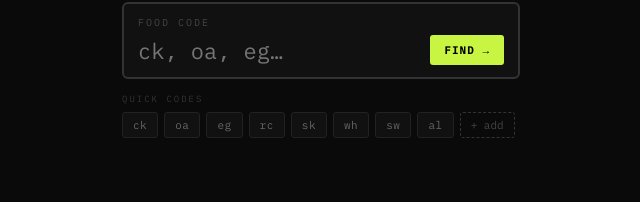
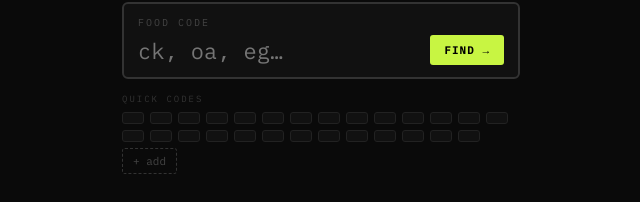
Before and after one commit to aprofeit/macros-pwa, a React (Vite) app: page / in a window 1280 px wide. Shown: the part 253-455 px from the top of the page, without its empty margins (319-959 px from the left). Built offline with nearby package versions, Linux system fonts and the light colour scheme.

Commit message:
Add prefix food matching helper, JSON seed list, and useCount tracking
- Introduce matchFood.js (normalize, rank by name prefix and useCount).
- Load default foods from seedFoods.json; drop legacy code on migrate.
- Expose incrementFoodUse and default useCount on new foods.

```diff
--- /dev/null
+++ b/src/seedFoods.json
@@ -0,0 +1,29 @@
+[
+  { "id": 1, "name": "Chicken breast", "protein": 31, "fat": 3.6, "carbs": 0, "kcal": 165, "defaultQty": 150, "useCount": 0 },
+  { "id": 2, "name": "Eggs", "protein": 13, "fat": 11, "carbs": 1, "kcal": 155, "defaultQty": 100, "useCount": 0 },
+  { "id": 3, "name": "Basmati rice (cooked)", "protein": 2.7, "fat": 0.3, "carbs": 28, "kcal": 130, "defaultQty": 200, "useCount": 0 },
+  { "id": 4, "name": "Oikos protein Greek yogurt", "protein": 10, "fat": 0.5, "carbs": 6, "kcal": 70, "defaultQty": 175, "useCount": 0 },
+  { "id": 5, "name": "Oikos no sugar Greek yogurt", "protein": 10, "fat": 0, "carbs": 4, "kcal": 60, "defaultQty": 175, "useCount": 0 },
+  { "id": 6, "name": "Liberté protein Greek yogurt", "protein": 10, "fat": 2, "carbs": 5, "kcal": 70, "defaultQty": 175, "useCount": 0 },
+  { "id": 7, "name": "Harvest Fresh kale slaw", "protein": 2, "fat": 0.2, "carbs": 5, "kcal": 28, "defaultQty": 100, "useCount": 0 },
+  { "id": 8, "name": "Milk 1%", "protein": 3.3, "fat": 1, "carbs": 4.8, "kcal": 42, "defaultQty": 250, "useCount": 0 },
+  { "id": 9, "name": "Protein powder", "protein": 75, "fat": 5, "carbs": 8, "kcal": 380, "defaultQty": 35, "useCount": 0 },
+  { "id": 10, "name": "Lindt dark chocolate", "protein": 7, "fat": 32, "carbs": 45, "kcal": 540, "defaultQty": 30, "useCount": 0 },
+  { "id": 11, "name": "Farm Girl rainbow hoops cereal", "protein": 8, "fat": 2, "carbs": 82, "kcal": 380, "defaultQty": 45, "useCount": 0 },
+  { "id": 12, "name": "Casa Mendosa whole wheat tortilla", "protein": 8.5, "fat": 7, "carbs": 52, "kcal": 310, "defaultQty": 50, "useCount": 0 },
+  { "id": 13, "name": "Light mayo", "protein": 2, "fat": 25, "carbs": 12, "kcal": 270, "defaultQty": 15, "useCount": 0 },
+  { "id": 14, "name": "Turkey breast", "protein": 29, "fat": 2, "carbs": 0, "kcal": 135, "defaultQty": 100, "useCount": 0 },
+  { "id": 15, "name": "Banana", "protein": 1, "fat": 0.3, "carbs": 23, "kcal": 89, "defaultQty": 120, "useCount": 0 },
+  { "id": 16, "name": "Skittles", "protein": 0, "fat": 4, "carbs": 91, "kcal": 400, "defaultQty": 40, "useCount": 0 },
+  { "id": 17, "name": "Farm Boy California blend", "protein": 2.5, "fat": 0.2, "carbs": 7, "kcal": 35, "defaultQty": 150, "useCount": 0 },
+  { "id": 18, "name": "Farm Boy seasoned wedges", "protein": 2.5, "fat": 12, "carbs": 28, "kcal": 220, "defaultQty": 150, "useCount": 0 },
+  { "id": 19, "name": "Country Harvest 14 grain", "protein": 11, "fat": 4, "carbs": 43, "kcal": 250, "defaultQty": 45, "useCount": 0 },
+  { "id": 20, "name": "Country Harvest protein", "protein": 14, "fat": 4, "carbs": 35, "kcal": 240, "defaultQty": 45, "useCount": 0 },
+  { "id": 21, "name": "Butter", "protein": 0.5, "fat": 81, "carbs": 0.5, "kcal": 717, "defaultQty": 14, "useCount": 0 },
+  { "id": 22, "name": "Avocado oil", "protein": 0, "fat": 100, "carbs": 0, "kcal": 884, "defaultQty": 10, "useCount": 0 },
+  { "id": 23, "name": "Olive oil", "protein": 0, "fat": 100, "carbs": 0, "kcal": 884, "defaultQty": 10, "useCount": 0 },
+  { "id": 24, "name": "Farm Boy Pacific shrimp", "protein": 24, "fat": 0.3, "carbs": 0, "kcal": 99, "defaultQty": 120, "useCount": 0 },
+  { "id": 25, "name": "Farm Boy peas & carrots", "protein": 3, "fat": 0.4, "carbs": 12, "kcal": 65, "defaultQty": 130, "useCount": 0 },
+  { "id": 26, "name": "Stubbs spicy BBQ sauce", "protein": 0.5, "fat": 0, "carbs": 40, "kcal": 160, "defaultQty": 40, "useCount": 0 },
+  { "id": 27, "name": "Sprague lentil soup", "protein": 4.5, "fat": 2, "carbs": 11, "kcal": 85, "defaultQty": 250, "useCount": 0 }
+]
--- a/src/useMacroStore.js
+++ b/src/useMacroStore.js
@@ -1,17 +1,17 @@
 import { useState, useEffect } from "react";
+import seedFoods from "./seedFoods.json";
 
 const DEFAULT_TARGETS = { protein: 165, fat: 50, carbs: 220, kcal: 1800 };
 
-const SEED_FOODS = [
-  { id: 1, code: "ck", name: "Chicken breast",      protein: 31,  fat: 3.6, carbs: 0,  kcal: 165, defaultQty: 150 },
-  { id: 2, code: "oa", name: "Oats",                protein: 13,  fat: 7,   carbs: 66, kcal: 389, defaultQty: 80  },
-  { id: 3, code: "eg", name: "Eggs",                protein: 13,  fat: 11,  carbs: 1,  kcal: 155, defaultQty: 100 },
-  { id: 4, code: "rc", name: "White rice (cooked)", protein: 2.7, fat: 0.3, carbs: 28, kcal: 130, defaultQty: 200 },
-  { id: 5, code: "sk", name: "Greek yogurt (0%)",   protein: 10,  fat: 0.4, carbs: 3.6,kcal: 59,  defaultQty: 200 },
-  { id: 6, code: "wh", name: "Whey protein",        protein: 80,  fat: 5,   carbs: 8,  kcal: 400, defaultQty: 30  },
-  { id: 7, code: "sw", name: "Sweet potato",        protein: 1.6, fat: 0.1, carbs: 20, kcal: 86,  defaultQty: 150 },
-  { id: 8, code: "al", name: "Almonds",             protein: 21,  fat: 50,  carbs: 22, kcal: 579, defaultQty: 30  },
-];
+function migrateFoods(list) {
+  return (Array.isArray(list) ? list : []).map((f) => {
+    const { code: _drop, ...rest } = f;
+    return {
+      ...rest,
+      useCount: typeof f.useCount === "number" ? f.useCount : 0,
+    };
+  });
+}
 
 function load(key, fallback) {
   try {
@@ -23,21 +23,23 @@ function load(key, fallback) {
 }
 
 function todayKey() {
-  return new Date().toISOString().slice(0, 10); // "2025-04-15"
+  return new Date().toISOString().slice(0, 10);
 }
 
 export function useMacroStore() {
-  const [foods,   setFoodsRaw]   = useState(() => load("macros:foods",   SEED_FOODS));
+  const [foods,   setFoodsRaw]   = useState(() => migrateFoods(load("macros:foods", seedFoods)));
   const [targets, setTargetsRaw] = useState(() => load("macros:targets", DEFAULT_TARGETS));
   const [log,     setLogRaw]     = useState(() => load(`macros:log:${todayKey()}`, []));
 
-  // Persist on change
   useEffect(() => { localStorage.setItem("macros:foods",             JSON.stringify(foods));   }, [foods]);
   useEffect(() => { localStorage.setItem("macros:targets",           JSON.stringify(targets)); }, [targets]);
   useEffect(() => { localStorage.setItem(`macros:log:${todayKey()}`, JSON.stringify(log));     }, [log]);
 
-  const addFood    = (food) => setFoodsRaw(prev => [...prev, { ...food, id: Date.now() }]);
+  const addFood    = (food) => setFoodsRaw(prev => [...prev, { ...food, id: Date.now(), useCount: food.useCount ?? 0 }]);
   const updateFood = (food) => setFoodsRaw(prev => prev.map(f => (f.id === food.id ? { ...f, ...food } : f)));
+  const incrementFoodUse = (foodId) => setFoodsRaw(prev => prev.map(f =>
+    (f.id === foodId ? { ...f, useCount: (f.useCount ?? 0) + 1 } : f)
+  ));
   const addEntry   = (entry) => setLogRaw(prev => [...prev, { ...entry, id: Date.now() }]);
   const removeEntry = (id)  => setLogRaw(prev => prev.filter(e => e.id !== id));
   const setTargets  = (t)   => setTargetsRaw(t);
@@ -52,7 +54,7 @@ export function useMacroStore() {
     { protein: 0, fat: 0, carbs: 0, kcal: 0 }
   );
 
-  return { foods, targets, log, totals, addFood, updateFood, addEntry, removeEntry, setTargets };
+  return { foods, targets, log, totals, addFood, updateFood, incrementFoodUse, addEntry, removeEntry, setTargets };
 }
 
 export function calcMacros(food, grams) {
```
Also changed, not shown: src/matchFood.js (added, +27 -0 lines).
